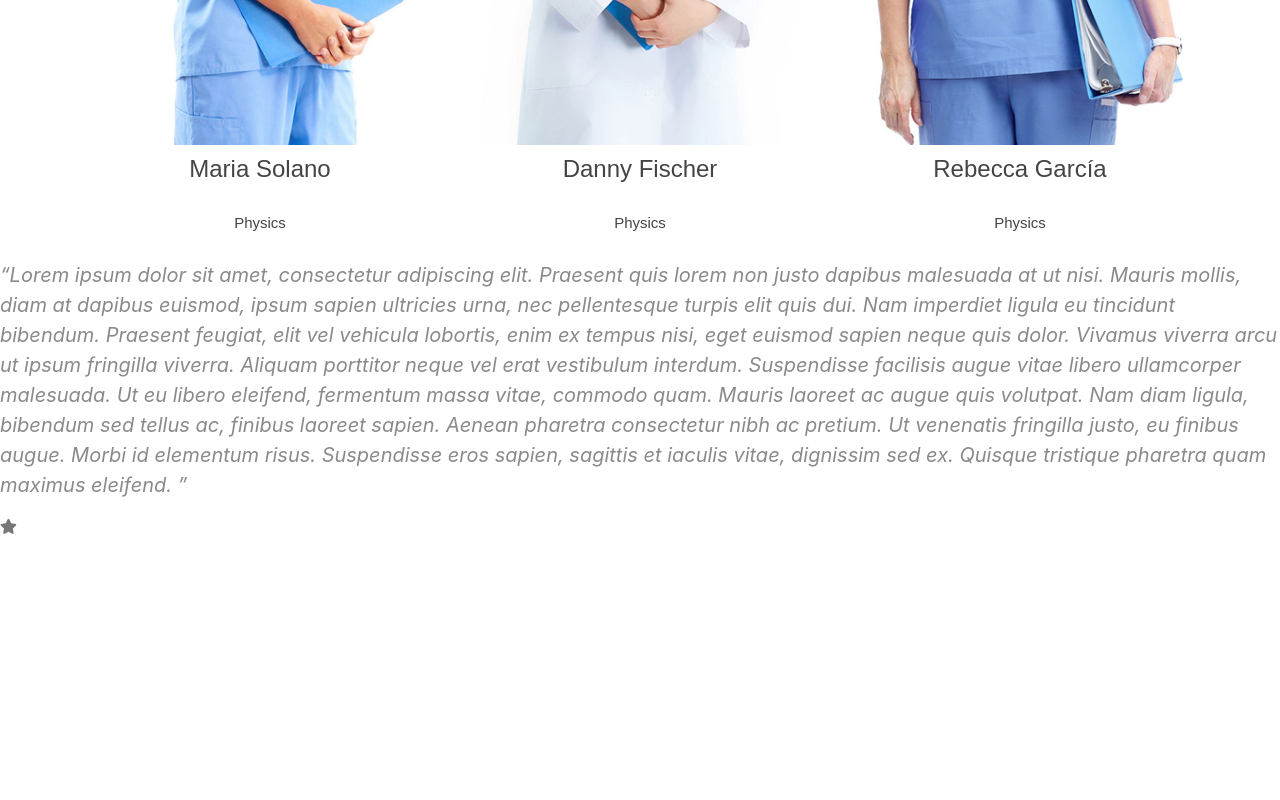
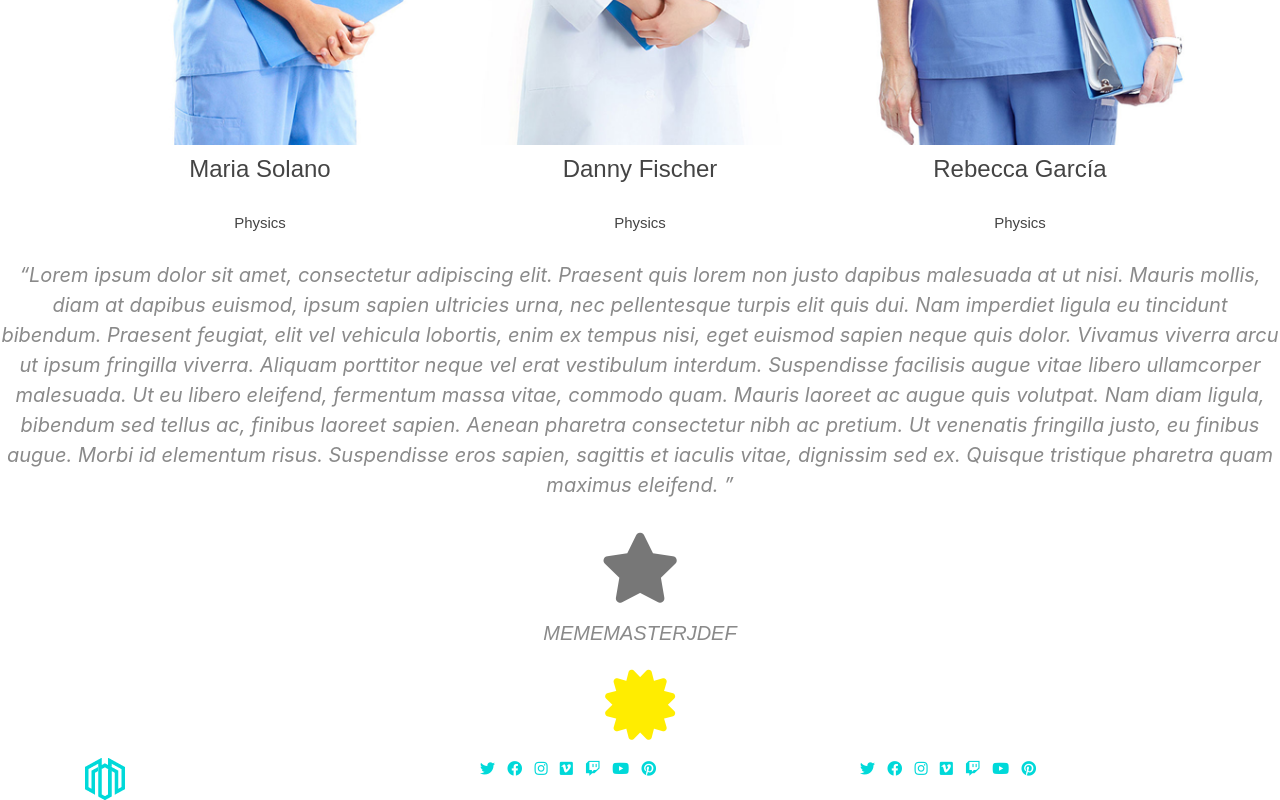
Before and after one commit to walterpaz12/Segundo-Examen-Dise-o-Web-I-de-Walter-Andr-s-Paz-Callizo, a plain HTML site: page index.html in a window 1280 px wide. Shown: the part 3009-3809 px from the top of the page. Before the commit the page ends 3548 px from the top, so only its background shows below. Drawn offline with Linux system fonts and the light colour scheme.

Commit message:
Actualizado III

```diff
--- a/css/style.css
+++ b/css/style.css
@@ -183,4 +183,35 @@ header{
 	font-style: italic;
 	font-size: 20px;
 	color: #8A8A8A;
+	text-align: center;
 }
+
+#testimonios{
+	text-align: center;
+	font-size: 70px;
+
+}
+
+#testimonios h4{
+	font-style: italic;
+	font-size: 20px;
+	color: #8A8A8A;
+	text-align: center;
+	font-family: 'Monserrat', sans-serif;
+
+text-transform: uppercase;
+
+}
+
+.fa-certificate{
+	color: #FFED00;
+
+
+}
+
+#footer{
+
+
+	background-color: #1A1717;
+	padding: 50px;
+}
--- a/index.html
+++ b/index.html
@@ -187,7 +187,7 @@
 	</section>
 
 	<section id="foto">
-	<div id="carouselExampleControls" class="carousel slide" data-ride="carousel">
+	<div id="carouselExampleControlsi" class="carousel slide" data-ride="carousel">
   <div class="carousel-inner">
     <div class="carousel-item active">
       <img class="d-block w-100" src="img/background-hospital.jpg" alt="First slide">
@@ -269,13 +269,57 @@
 
 		<span><i class="fas fa-star"></i></span>
 
+		<h4>Mememasterjdef</h4>
+
+
+
+		<span><i class="fas fa-certificate"></i></span>
+
+
+
+	</section>
+	 <footer>
+
+	<div class="container">
+			<div class="row">
+		<article class="col-md-4 col-sm-12">
+			<img src="img/logo-footer.png" alt="logodos" class="img-fluid">
+		</article>
+
+		<article class="col-md-4 col-sm-12">
+				<ul class="col-md-12 col-sm-12">
+			    <li class="list-inline-item"><a href="a"><i class="fab fa-twitter"></i></a></li>
+				<li class="list-inline-item"><a href="a"><i class="fab fa-facebook"></i></a></li>
+				<li class="list-inline-item"><a href="a"><i class="fab fa-instagram"></i></a></li>
+				<li class="list-inline-item"><a href="a"><i class="fab fa-vimeo"></i></a></li>
+				<li class="list-inline-item"><a href="a"><i class="fab fa-twitch"></i></a></li>
+			    <li class="list-inline-item"><a href="a"><i class="fab fa-youtube"></i></a></li>
+				<li class="list-inline-item"><a href="a"><i class="fab fa-pinterest"></i></a></li>
+			</ul>
+				</article>
+				<article class="col-md-4 col-sm-12">
+
+				<ul class="col-md-12 col-sm-12">
+			    <li class="list-inline-item"><a href="a"><i class="fab fa-twitter"></i></a></li>
+				<li class="list-inline-item"><a href="a"><i class="fab fa-facebook"></i></a></li>
+				<li class="list-inline-item"><a href="a"><i class="fab fa-instagram"></i></a></li>
+				<li class="list-inline-item"><a href="a"><i class="fab fa-vimeo"></i></a></li>
+				<li class="list-inline-item"><a href="a"><i class="fab fa-twitch"></i></a></li>
+			    <li class="list-inline-item"><a href="a"><i class="fab fa-youtube"></i></a></li>
+				<li class="list-inline-item"><a href="a"><i class="fab fa-pinterest"></i></a></li>
+			</ul>
+				</article>
 
 
 
 
 
 
-	</section>
+		   </div>
+		   </div>
+
+	      </footer>
+
 
 
 
```
